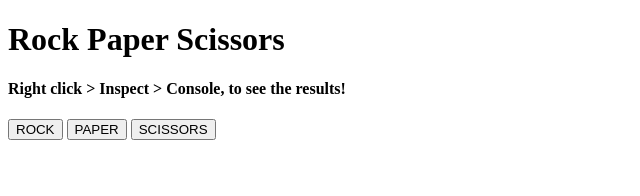
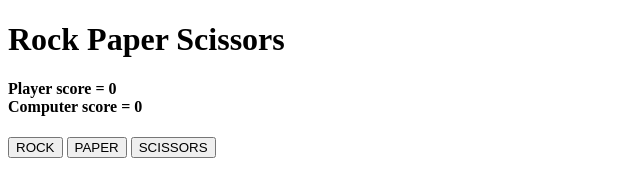
Before and after one commit to Trithereon/rock-paper-scissors, a plain HTML site: page index.html in a window 1280 px wide. Both pictures are taken after a click on the button "ROCK". Shown: the whole page, without its empty margins (0-640 px from the left). Drawn offline with Linux system fonts and the light colour scheme.

Commit message:
Display results in HTML DOM, which update every game

```diff
--- a/index.html
+++ b/index.html
@@ -7,7 +7,7 @@
 </head>
 <body>
     <h1>Rock Paper Scissors</h1>
-    <h4>Right click > Inspect > Console, to see the results!</h4>
+    <h4 id="resultsOutput">Results will appear here</h4>
     <button id="ROCK">ROCK</button>
     <button id="PAPER">PAPER</button>
     <button id="SCISSORS">SCISSORS</button>
--- a/script.js
+++ b/script.js
@@ -9,8 +9,12 @@ function game(){
             button.addEventListener('click', () => {
                 playerSelection = button.id;
                 const computerSelection = computerPlay();
-                console.log(playRound(playerSelection, computerSelection));
-            })
+                //The two following lines are to output results to console for troubleshooting/testing.
+                //console.log(playRound(playerSelection, computerSelection));
+                //console.log(`Player score = ${playerScore} \nComputer score = ${computerScore}`);
+                const results = document.getElementById("resultsOutput");
+                results.innerHTML = `Player score = ${playerScore} <br>Computer score = ${computerScore}`;
+            });
         });
 
         //the prompt below can be used instead of buttons. Requires user typing input.
```
